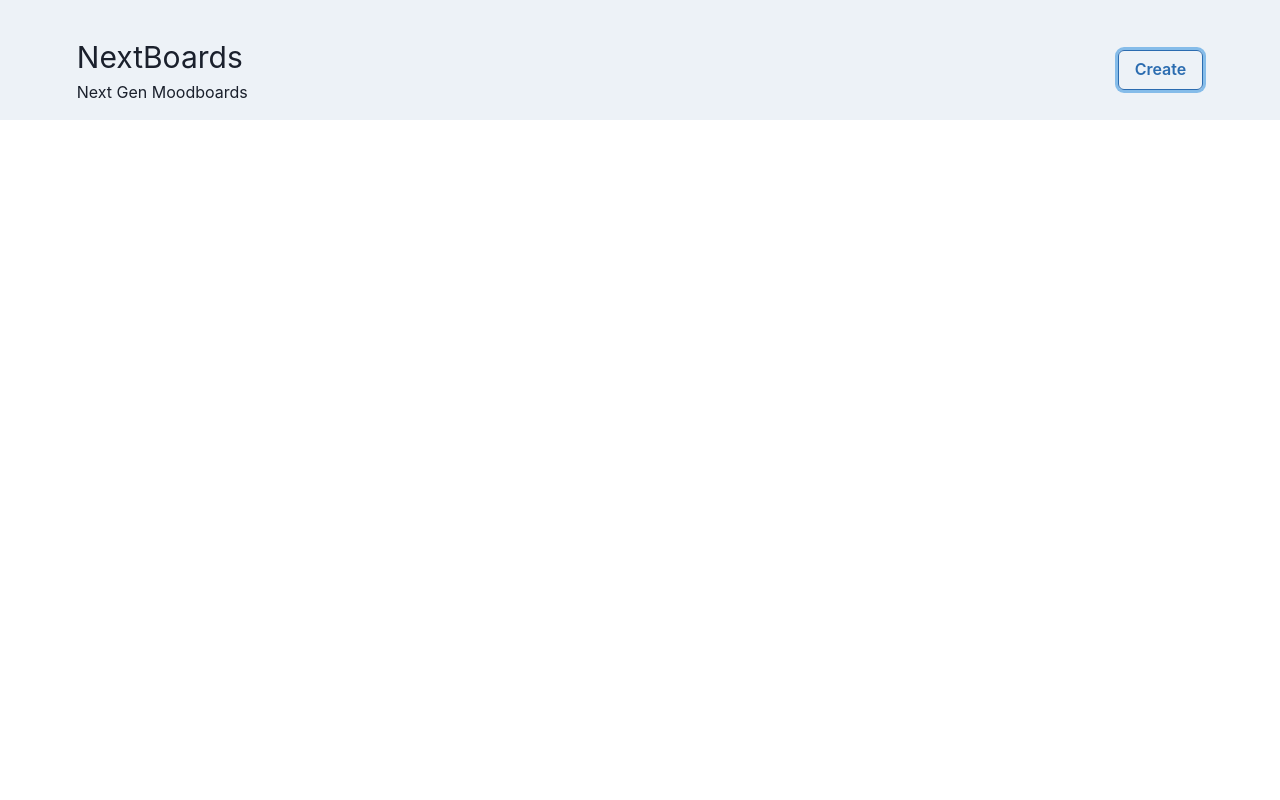
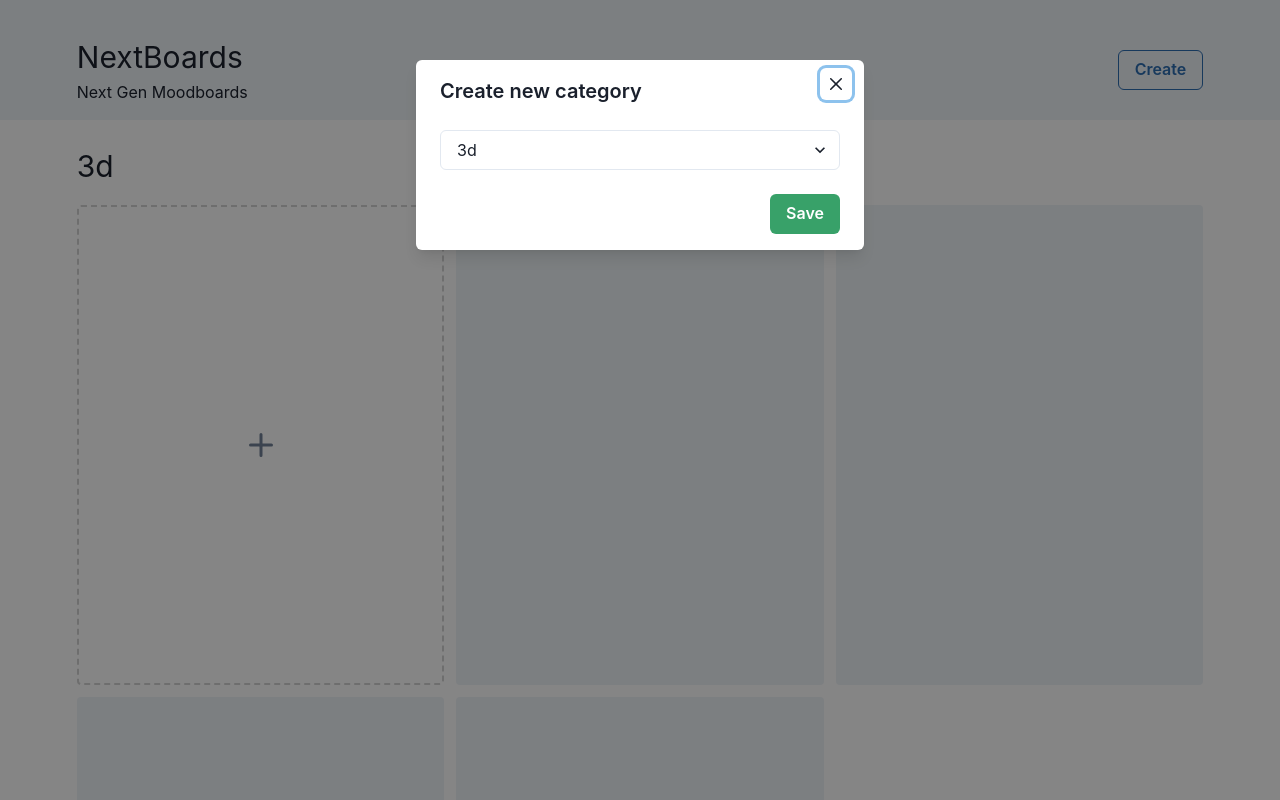
Before and after one commit to jaisharx/nextboards, a Next.js app: page / in a window 1280 px wide. Both pictures are taken after a click on the button "Create". Shown: the top 800 px of the page. Built offline with nearby package versions, Linux system fonts and the light colour scheme.

Commit message:
added each moodboards

```diff
--- /dev/null
+++ b/components/create-moodboard/index.js
@@ -0,0 +1,27 @@
+import { Tooltip, Flex } from '@chakra-ui/react';
+import { AddIcon } from '@chakra-ui/icons';
+
+
+export default function CreateMoodboard() {
+    return (
+        <Tooltip
+            label="Create a new moodboard"
+            aria-label="Create a new mooboard"
+        >
+            <Flex
+                border="2px dashed lightgray"
+                borderRadius="4"
+                h="480"
+                flexDirection="column"
+                justifyContent="center"
+                alignItems="center"
+                _hover={{
+                    borderStyle: 'solid',
+                }}
+                sx={{ cursor: 'pointer' }}
+            >
+                <AddIcon w="6" h="6" color="gray.500" />
+            </Flex>
+        </Tooltip>
+    );
+}
--- a/components/header/index.js
+++ b/components/header/index.js
@@ -1,7 +1,7 @@
 import { Button } from '@chakra-ui/button';
 import { Box, Flex, Text } from '@chakra-ui/layout';
 
-export default function Header() {
+export default function Header({ onOpen }) {
     return (
         <Flex as="header" background="gray.100" h="120" alignItems="flex-end">
             <Flex maxW="88%" w="100%" mx="auto" mb="4" alignItems="center">
@@ -11,7 +11,7 @@ export default function Header() {
                     </Text>
                     <Text>Next Gen Moodboards</Text>
                 </Box>
-                <Button colorScheme="blue" variant="outline">
+                <Button colorScheme="blue" variant="outline" onClick={onOpen}>
                     Create
                 </Button>
             </Flex>
--- /dev/null
+++ b/components/modal/index.js
@@ -0,0 +1,36 @@
+import {
+    Modal,
+    ModalOverlay,
+    ModalContent,
+    ModalHeader,
+    ModalFooter,
+    ModalBody,
+    ModalCloseButton,
+    Button,
+    Select
+} from '@chakra-ui/react';
+
+export default function CreateNewCategory({ isOpen, onClose }) {
+    return (
+        <Modal isOpen={isOpen} onClose={onClose}>
+            <ModalOverlay />
+            <ModalContent>
+                <ModalHeader>Create new category</ModalHeader>
+                <ModalCloseButton />
+                <ModalBody>
+                    <Select placeholder="3d">
+                        <option value="option1">Modern</option>
+                        <option value="option2">Classic</option>
+                        <option value="option3">Illustrations</option>
+                    </Select>
+                </ModalBody>
+
+                <ModalFooter>
+                    <Button colorScheme="green" onClick={onClose}>
+                        Save
+                    </Button>
+                </ModalFooter>
+            </ModalContent>
+        </Modal>
+    );
+}
--- /dev/null
+++ b/components/moodboard/index.js
@@ -0,0 +1,14 @@
+import { Flex } from '@chakra-ui/react';
+
+export default function Moodboard() {
+    return (
+        <Flex
+            background="gray.100"
+            borderRadius="4"
+            h="480"
+            sx={{ cursor: 'pointer' }}
+        >
+            {/* <AddIcon w="6" h="6" color="gray.500" /> */}
+        </Flex>
+    );
+}
--- /dev/null
+++ b/components/moodboards/index.js
@@ -0,0 +1,26 @@
+import { Grid, Flex, Text } from '@chakra-ui/react';
+import CreateMoodboard from 'components/create-moodboard';
+import Moodboard from 'components/moodboard';
+
+export default function Moodboards() {
+    return (
+        <>
+            <Text maxW="88%" mx="auto" mt="6" fontSize="3xl">
+                3d
+            </Text>
+            <Grid
+                maxW="88%"
+                mx="auto"
+                mt="4"
+                templateColumns="repeat(3, 1fr)"
+                gap={3}
+            >
+                <CreateMoodboard/>
+                <Moodboard/>
+                <Moodboard/>
+                <Moodboard/>
+                <Moodboard/>
+            </Grid>
+        </>
+    );
+}
--- a/package.json
+++ b/package.json
@@ -8,6 +8,7 @@
     "start": "next start"
   },
   "dependencies": {
+    "@chakra-ui/icons": "^1.0.8",
     "@chakra-ui/react": "^1.4.2",
     "@emotion/react": "^11",
     "@emotion/styled": "^11",
--- a/pages/index.js
+++ b/pages/index.js
@@ -1,12 +1,20 @@
+import { useDisclosure } from '@chakra-ui/react';
+
 import NextHead from 'components/next-head';
 import Header from 'components/header';
+import CreateNewCategory from 'components/modal';
+import Moodboards from 'components/moodboards';
 
 export default function Home() {
+    const { isOpen, onOpen, onClose } = useDisclosure();
+
     return (
         <>
-            <NextHead title="Nextboards - Next Gen Moodboards."/>
+            <NextHead title="Nextboards - Next Gen Moodboards." />
 
-           <Header/>
+            <Header onOpen={onOpen}/>
+            <CreateNewCategory isOpen={isOpen} onClose={onClose}/>
+            <Moodboards/>
         </>
     );
 }
```
Also changed, not shown: 1 other file (tests, documents, lock files or other folders).
